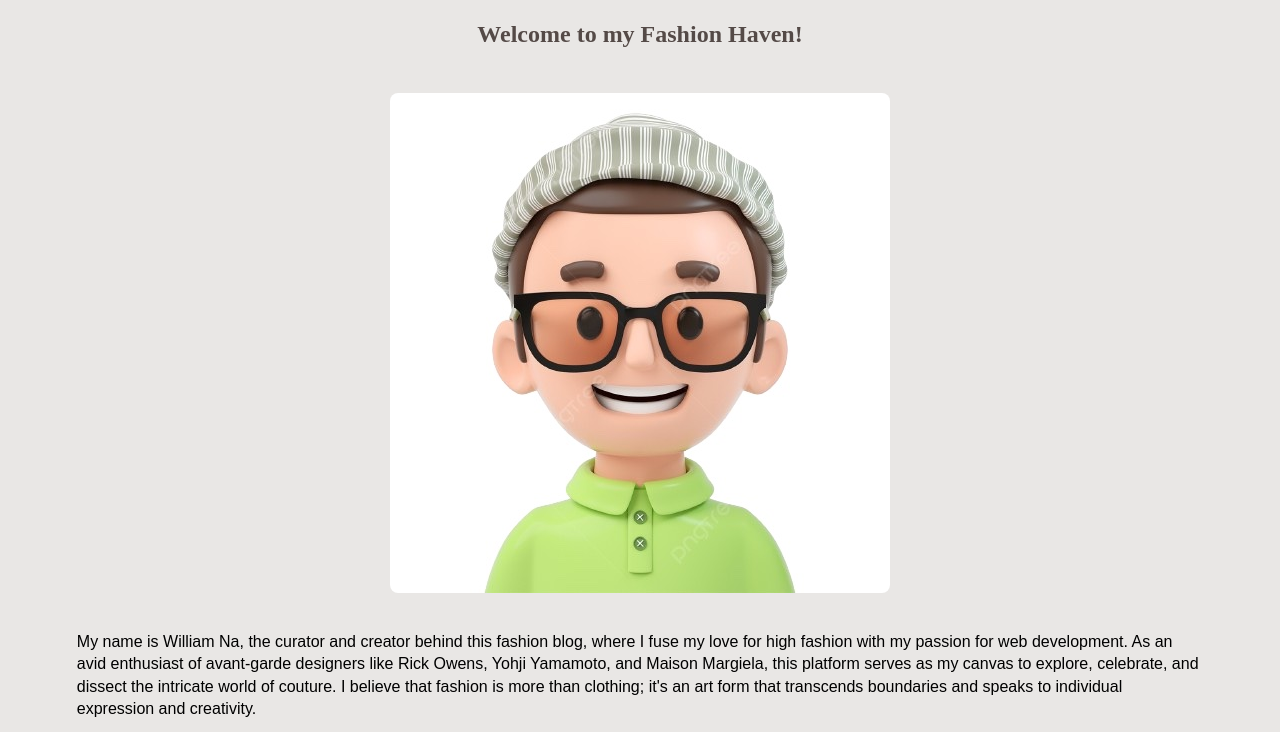
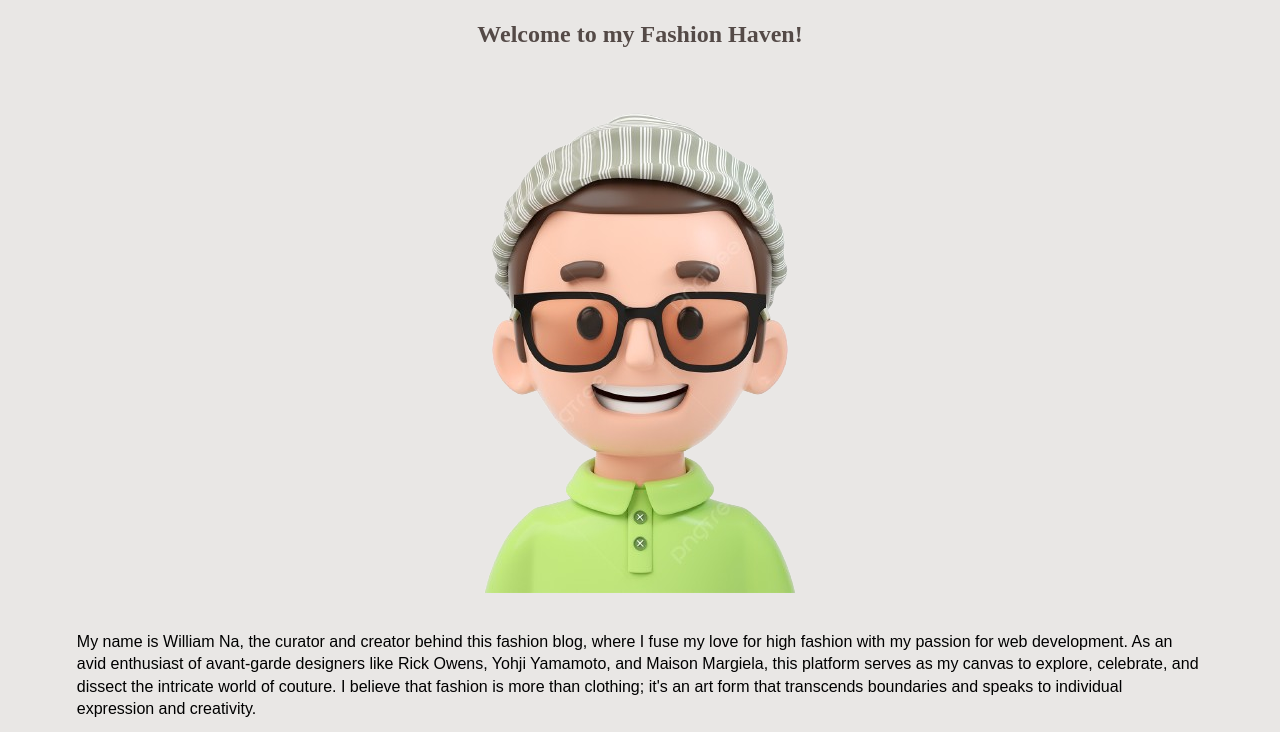
Before and after one commit to williamjna/idm221-wjn26, a plain HTML site: page about.html in a window 1280 px wide. Shown: the part 68-800 px from the top of the page. Drawn offline with Linux system fonts and the light colour scheme.

Commit message:
about image fixed

```diff
--- a/about.html
+++ b/about.html
@@ -40,7 +40,7 @@
 </head>
 <body>
 <h2>Welcome to my Fashion Haven! </h2>
-<img src="./images/additional-images/about.jpeg">
+<img src="./images/additional-images/about.png">
 <p>My name is William Na, the curator and creator behind this fashion blog, where I fuse my love for high fashion with my passion for web development. As an avid enthusiast of avant-garde designers like Rick Owens, Yohji Yamamoto, and Maison Margiela, this platform serves as my canvas to explore, celebrate, and dissect the intricate world of couture. I believe that fashion is more than clothing; it's an art form that transcends boundaries and speaks to individual expression and creativity.</p>
 
 <p>Driven by my fascination with high fashion, I embarked on the journey of creating this blog as part of my IDM 221 Web Development course. The world of web development provides me with the perfect medium to experiment with code, design, and functionality, allowing me to blend my technical skills with my personal interests seamlessly. This blog is a manifestation of my dedication to both the art of fashion and the art of coding. Here, I share insights into the avant-garde visions of Owens, Yamamoto, and Margiela, unraveling the stories behind each collection and exploring the intersection of technology and couture. Join me on this exciting journey where fashion and coding converge to create a unique space for both exploration and expression.</p>
```
Also changed, not shown: images/additional-images/about.jpeg (deleted), images/additional-images/about.png (added).
